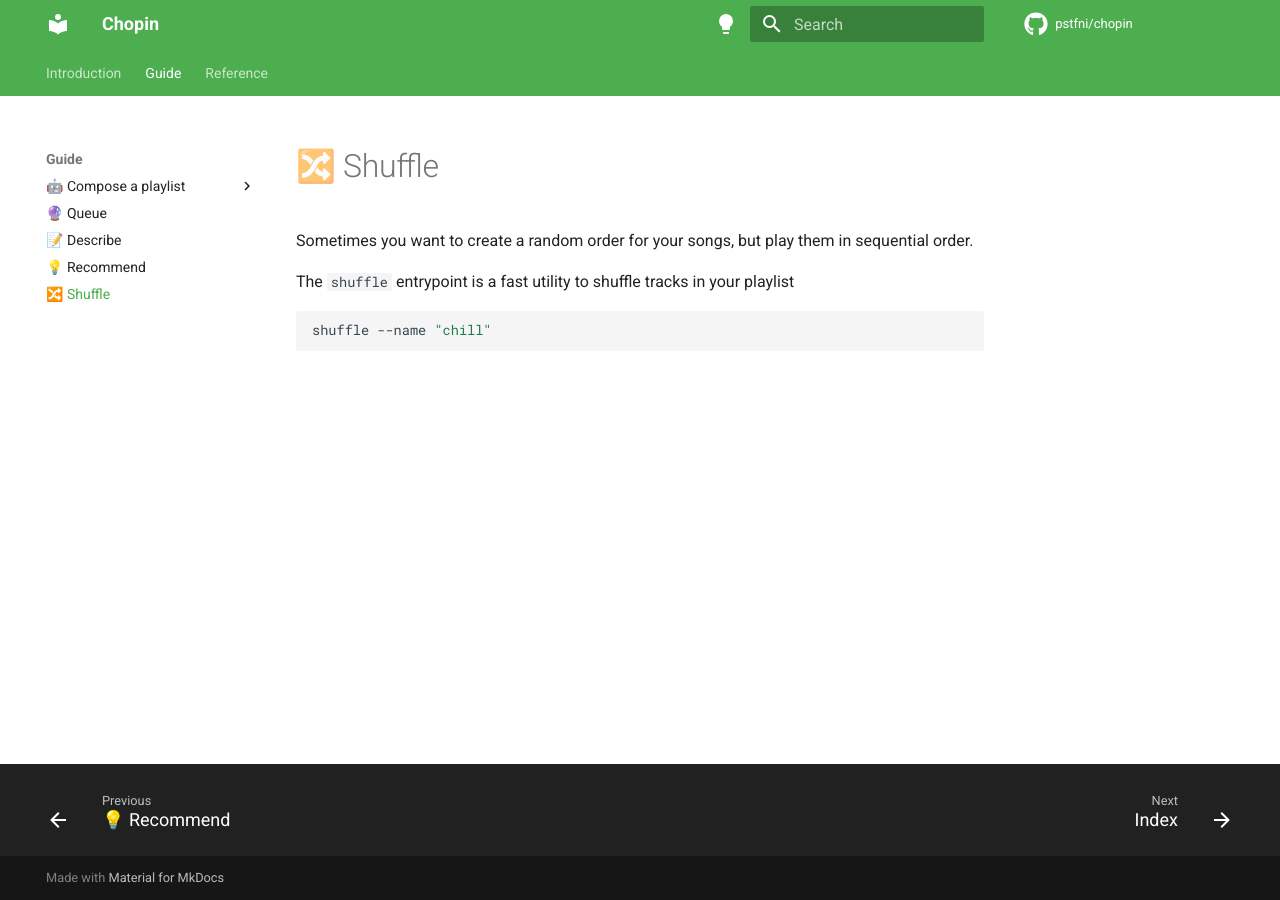
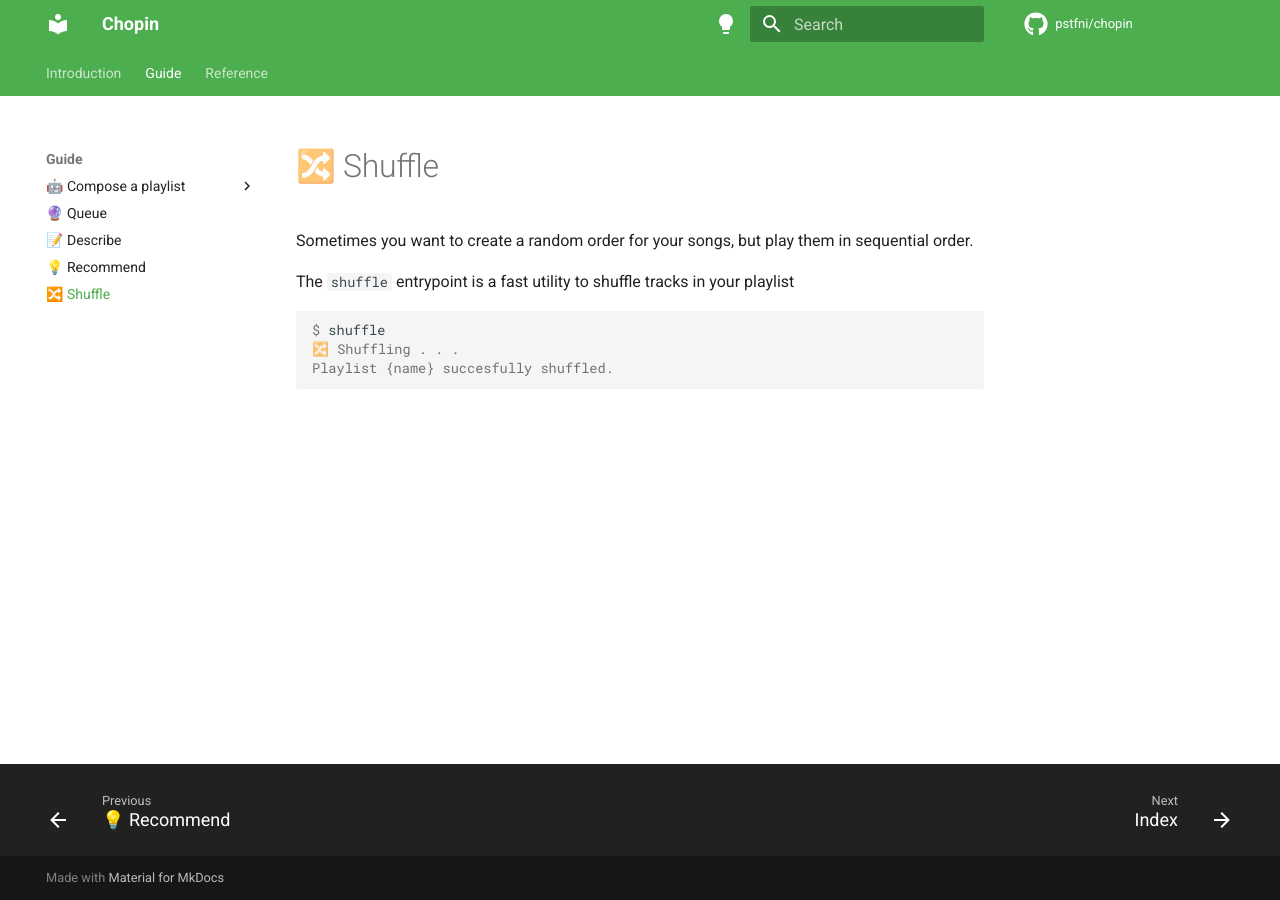
Before and after one commit to pstfni/chopin, an MkDocs documentation site: the page built from docs/guide/shuffle.md, in a window 1280 px wide. Built offline with MkDocs 1.6.1 and Material for MkDocs 9.7.7, drawn with Linux system fonts in a browser that asks for light colours; comment, search, counter and statistics services are not loaded.

Commit message:
:memo: Continue doc update

````diff
--- a/docs/guide/shuffle.md
+++ b/docs/guide/shuffle.md
@@ -4,6 +4,11 @@ Sometimes you want to create a random order for your songs, but play them in seq
 
 The `shuffle ` entrypoint is a fast utility to shuffle tracks in your playlist
 
-```shell
-shuffle --name "chill"
+<div class="termy">
+
+```console
+$ shuffle
+🔀 Shuffling . . .
+Playlist {name} succesfully shuffled.
 ```
+</div>
````
Also changed, not shown: docs/guide/compose.md (+1 -1 lines), 1 other file.
